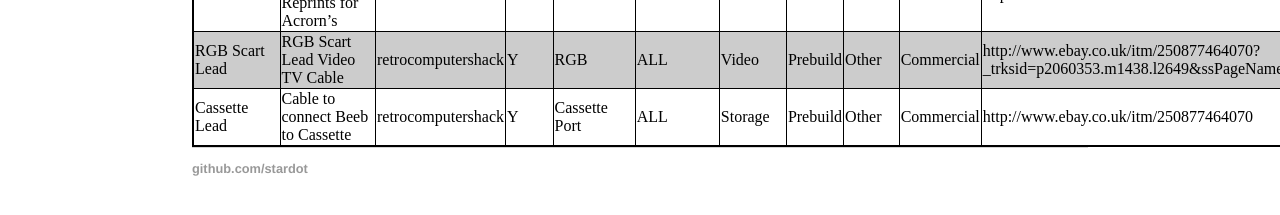
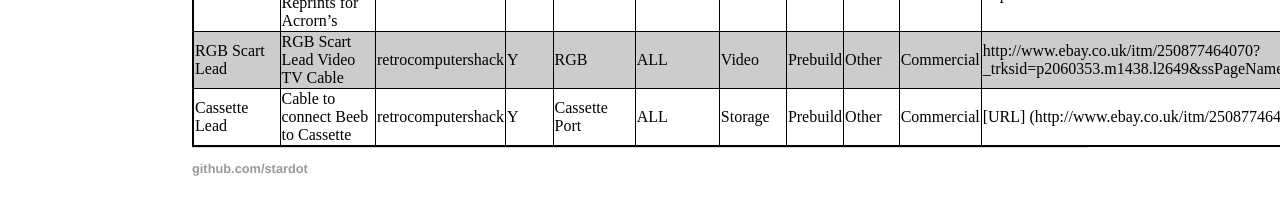
Before and after one commit to elminster/elminster.github.io, a Jekyll site: the page built from hardware.md, in a window 1280 px wide and 900 px high, scrolled down 7648 px. Shown: the part 664-879 px from the top of the window. Built offline with Jekyll 4.4.1, drawn with Linux system fonts in a browser that asks for light colours.

Commit message:
Change for Jekyll

```diff
--- a/hardware.md
+++ b/hardware.md
@@ -168,4 +168,4 @@
 | Battery Packs | Replacement Battery Pack for Master | RetroClinic | Y | N/A | Master | Repair | Prebuild | Other | Commercial | http://www.retroclinic.com/acorn/mbattery/mbattery.htm |
 | Manuals | Various Manual Reprints for Acrorn's | RetroClinic | Y | N/A | ALL | Books | Prebuild | Other | Commercial | http://www.retroclinic.com/acorn/manuals/manuals.htm |
 | RGB Scart Lead | RGB Scart Lead Video TV Cable | retrocomputershack | Y | RGB | ALL | Video | Prebuild | Other | Commercial | http://www.ebay.co.uk/itm/250877464070?_trksid=p2060353.m1438.l2649&ssPageName=STRK%3AMEBIDX%3AIT |
-| Cassette Lead | Cable to connect Beeb to Cassette | retrocomputershack | Y | Cassette Port | ALL | Storage | Prebuild | Other | Commercial | http://www.ebay.co.uk/itm/250877464070 |
+| Cassette Lead | Cable to connect Beeb to Cassette | retrocomputershack | Y | Cassette Port | ALL | Storage | Prebuild | Other | Commercial | [URL] (http://www.ebay.co.uk/itm/250877464070) |
```
